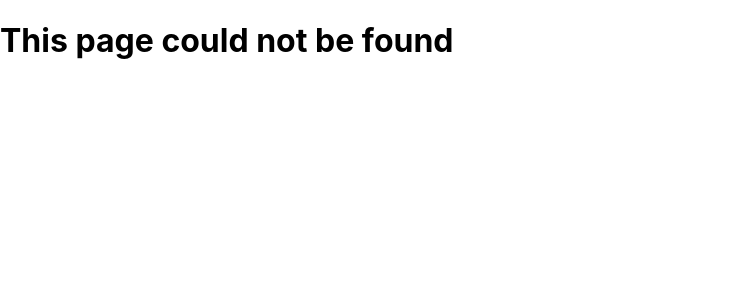
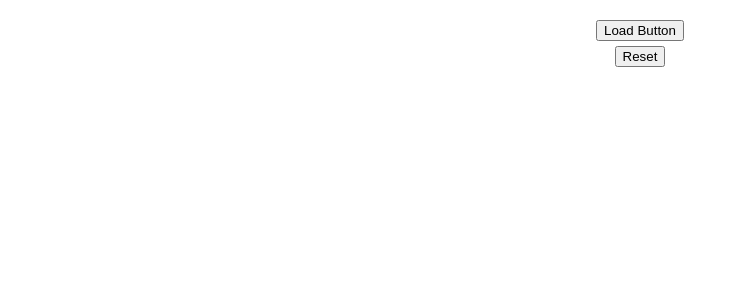
Before and after one commit to utsho-gif/firstNext, a Next.js app: page /comments in a window 1280 px wide. Before the commit this address had no page. Shown: the top 300 px of the page, without its empty margins (0-746 px from the left). Built offline with nearby package versions, Linux system fonts and the light colour scheme.

Commit message:
added api routes and fetch data from api

```diff
--- /dev/null
+++ b/data/comments.ts
@@ -0,0 +1,14 @@
+export const comments = [
+    {
+        id: 1,
+        text: 'This is first comment'
+    },
+    {
+        id: 2,
+        text: 'This is second comment'
+    },
+    {
+        id: 3,
+        text: 'This is third comment'
+    },
+]
--- /dev/null
+++ b/pages/api/comments/index.ts
@@ -0,0 +1,5 @@
+import { comments } from "../../../data/comments";
+
+export default function handler(req: any, res: any){
+    res.status(200).json(comments)
+}
--- /dev/null
+++ b/pages/api/index.ts
@@ -0,0 +1,3 @@
+export default function Handler( req: any, res: any) {
+  res.status(200).json('Hello there');
+}
--- /dev/null
+++ b/pages/comments/index.tsx
@@ -0,0 +1,51 @@
+import React, { useEffect, useState } from 'react';
+import useSWR from 'swr';
+
+const CommentsList = () => {
+  const [comments, setComments] = useState([]);
+
+  const fetchComment = async () => {
+    const response = await fetch(`api/comments`);
+    const data = await response.json();
+    setComments(data);
+  };
+  return (
+    <div
+      style={{
+        display: 'flex',
+        alignItems: 'center',
+        justifyContent: 'center',
+        flexDirection: 'column',
+        marginTop: '20px',
+      }}
+    >
+      <button onClick={fetchComment}>Load Button</button>
+      <button
+        style={{
+          marginTop: '5px',
+        }}
+        onClick={() => setComments([])}
+      >
+        Reset
+      </button>
+      <div>
+        {comments.map((comment: any) => {
+          return (
+            <div
+              key={comment?.id}
+              style={{
+                display: 'flex',
+                alignItems: 'center',
+                justifyContent: 'center',
+              }}
+            >
+              <h3>{comment?.text}</h3>
+            </div>
+          );
+        })}
+      </div>
+    </div>
+  );
+};
+
+export default CommentsList;
--- a/tsconfig.json
+++ b/tsconfig.json
@@ -15,6 +15,6 @@
     "jsx": "preserve",
     "incremental": true
   },
-  "include": ["next-env.d.ts", "**/*.ts", "**/*.tsx"],
+  "include": ["next-env.d.ts", "**/*.ts", "**/*.tsx", "pages/api/index.ts"],
   "exclude": ["node_modules"]
 }
```
Also changed, not shown: pages/index.tsx (+8 -1 lines).
